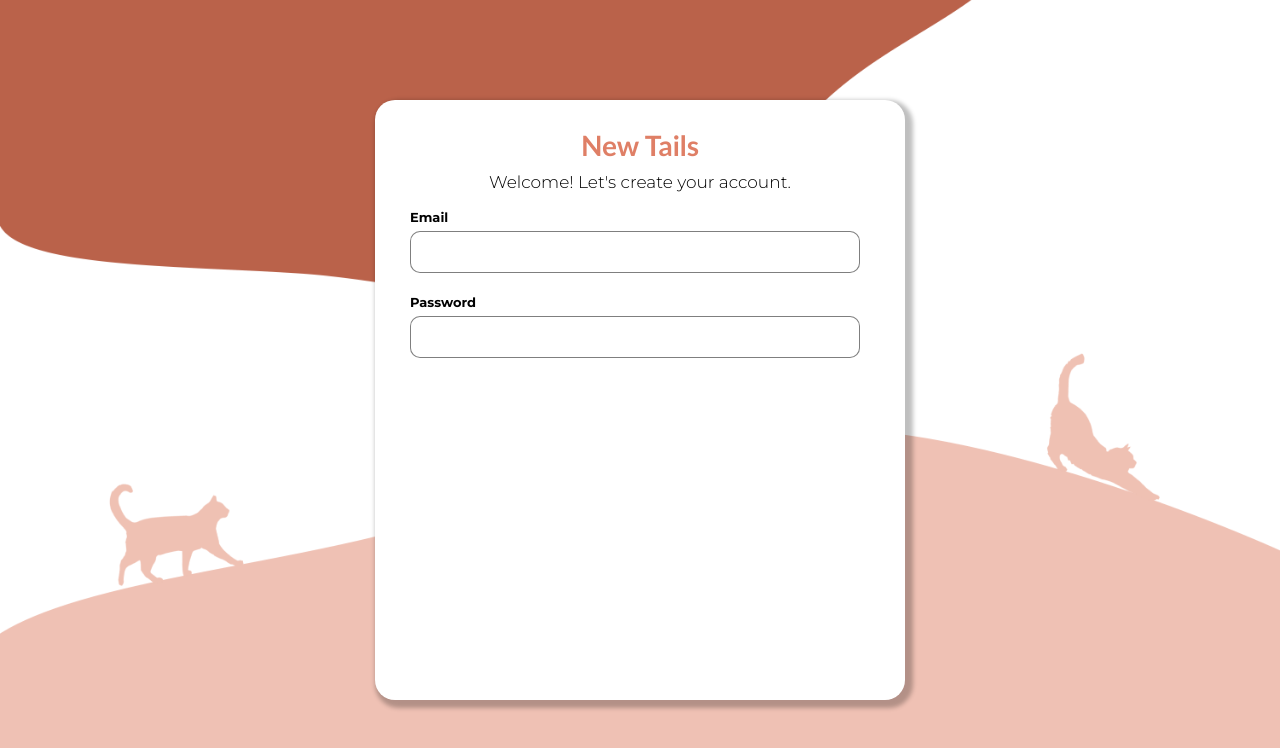
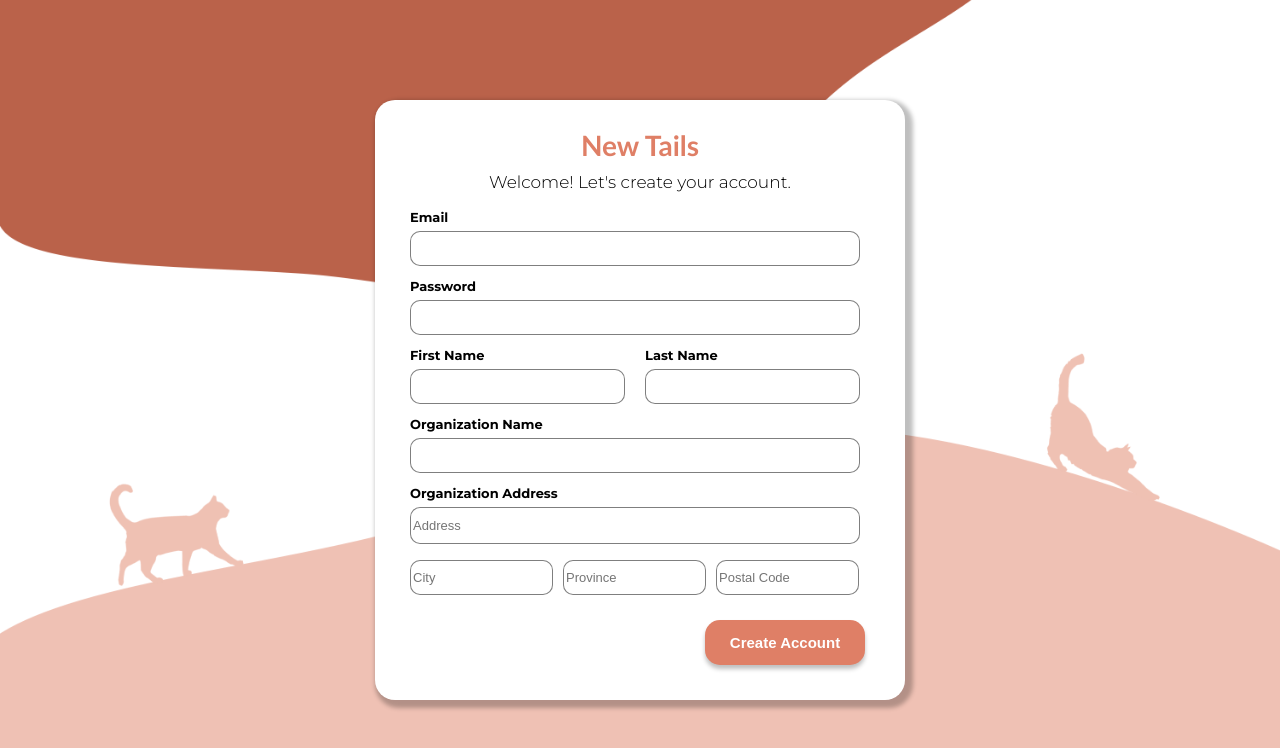
Before and after one commit to mattdevaccount/hackathon-group2, a React (Create React App) app in the folder client/: page /CreateUser in a window 1280 px wide. Shown: the top 748 px of the page. Built offline with nearby package versions, Linux system fonts and the light colour scheme.

Commit message:
built and styled create user page

```diff
--- a/client/src/App.css
+++ b/client/src/App.css
@@ -191,12 +191,12 @@ input.password {
 input.CreateEmail {
   margin-left: 35px;
   width: 450px;
-  height: 42px;
-  margin-bottom: 15px;
+  height: 35px;
+  margin-bottom: 6px;
   border-radius: 10px;
   box-sizing: border-box;
   border: 1px solid rgba(0, 0, 0, 0.5);
-  font-size: 18px;
+  font-size: 13px;
 }
 
 .CreatePassword p {
@@ -210,10 +210,132 @@ input.CreateEmail {
 input.CreatePassword {
   margin-left: 35px;
   width: 450px;
-  height: 42px;
-  margin-bottom: 15px;
+  height: 35px;
+  margin-bottom: 6px;
   border-radius: 10px;
   box-sizing: border-box;
   border: 1px solid rgba(0, 0, 0, 0.5);
-  font-size: 18px;
+  font-size: 13px;
 }
+
+.NameInfo {
+  display: inline-flex;
+  margin-left: 35px;
+}
+
+.NameInfo p {
+  font-weight: 700;
+  text-align: left;
+  font-size: 13px;
+  margin-bottom: 5px;
+}
+
+.FirstName {
+  margin-right: 10px;
+}
+
+input.FirstName {
+  height: 35px;
+  width: 215px;
+  margin-bottom: 5px;
+  border-radius: 10px;
+  box-sizing: border-box;
+  border: 1px solid rgba(0, 0, 0, 0.5);
+  font-size: 13px;
+}
+
+input.LastName {
+  height: 35px;
+  width: 215px;
+  margin-bottom: 6px;
+  border-radius: 10px;
+  box-sizing: border-box;
+  border: 1px solid rgba(0, 0, 0, 0.5);
+  font-size: 13px;
+}
+
+.Org p {
+  font-weight: 700;
+  font-size: 13px;
+  text-align: left;
+  margin-left: 35px;
+  margin-bottom: 5px;
+}
+
+input.OrgName {
+  margin-left: 35px;
+  width: 450px;
+  height: 35px;
+  margin-bottom: 6px;
+  border-radius: 10px;
+  box-sizing: border-box;
+  border: 1px solid rgba(0, 0, 0, 0.5);
+  font-size: 13px;
+}
+
+.OrgAddress p {
+  font-weight: 700;
+  font-size: 13px;
+  text-align: left;
+  margin-left: 35px;
+  margin-bottom: 5px;
+}
+
+input.OrgAddress {
+  margin-left: 35px;
+  width: 450px;
+  height: 37px;
+  margin-bottom: 6px;
+  border-radius: 10px;
+  box-sizing: border-box;
+  border: 1px solid rgba(0, 0, 0, 0.5);
+  font-size: 13px;
+}
+
+.OrgDetails {
+  margin-left: 35px;
+  margin-top: 10px;
+}
+
+input.OrgCity {
+  height: 35px;
+  width: 143px;
+  border-radius: 10px;
+  border: 1px solid rgba(0, 0, 0, 0.5);
+  box-sizing: border-box;
+  font-size: 13px;
+}
+
+input.OrgProvince {
+  height: 35px;
+  width: 143px;
+  margin-left: 10px;
+  border-radius: 10px;
+  border: 1px solid rgba(0, 0, 0, 0.5);
+  box-sizing: border-box;
+  font-size: 13px;
+}
+
+input.OrgPostalCode {
+  height: 35px;
+  width: 143px;
+  margin-left: 10px;
+  border-radius: 10px;
+  border: 1px solid rgba(0, 0, 0, 0.5);
+  box-sizing: border-box;
+  font-size: 13px;
+}
+
+.CreateButton {
+  background: #DF7F66;
+  color: #ffffff;
+  font-weight: 700;
+  border-radius: 15px;
+  width: 160px;
+  height: 45px;
+  margin-left: 330px;
+  margin-top: 25px;
+  border: none;
+  font-size: 15px;
+  box-shadow: 0px 4px 4px rgba(0, 0, 0, 0.25);
+}
--- a/client/src/components/CreateUser.js
+++ b/client/src/components/CreateUser.js
@@ -22,7 +22,35 @@ function CreateUser() {
                     <input className="CreatePassword" component="input" type="text"/>
                 </div>
 
+                <div className="NameInfo">
+                    <div className="FirstName">
+                        <p>First Name</p>
+                        <input className="FirstName" component="input" type="text"/>
+                    </div>
 
+                    <div className="LastName">
+                        <p>Last Name</p>
+                        <input className="LastName" component="input" type="text"/>
+                    </div>
+                </div>
+
+                <div className="Org">
+                    <p>Organization Name</p>
+                    <input className="OrgName" component="input" type="text"/>
+                </div>
+
+                <div className="OrgAddress">
+                    <p>Organization Address</p>
+                    <input className="OrgAddress" component="input" type="text" placeholder="Address"/>
+                </div>
+
+                <div className="OrgDetails">
+                    <input className="OrgCity" component="input" type="text" placeholder="City"/>
+                    <input className="OrgProvince" component="input" type="text" placeholder="Province"/>
+                    <input className="OrgPostalCode" component="input" type="text" placeholder="Postal Code"/>
+                </div>
+
+                <button className="CreateButton" variant="contained">Create Account</button>
             </Box>
         </div>
     )
```
